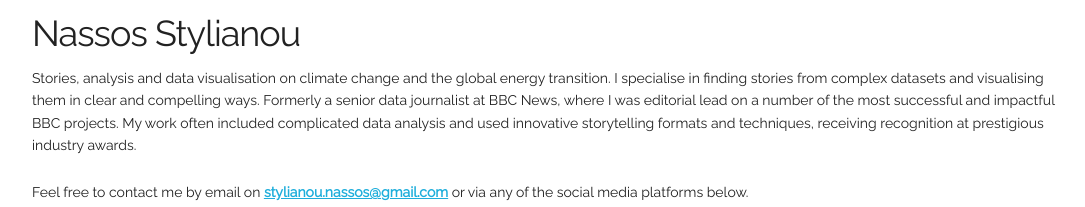
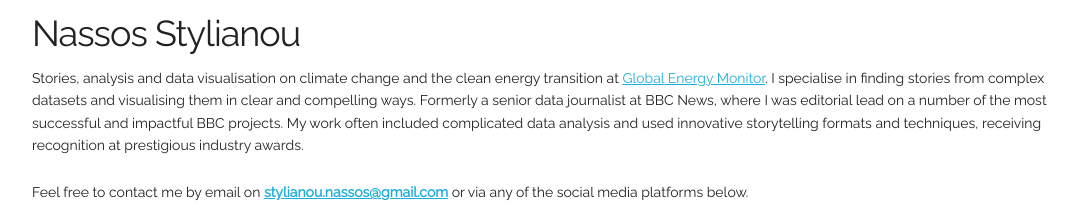
Before and after one commit to nassosstylianou/nassosstylianou.github.io, a plain HTML site: page index.html in a window 1280 px wide. Shown: the top 207 px of the page, without its empty margins (96-1181 px from the left). Drawn offline with Linux system fonts and the light colour scheme.

Commit message:
adds hyperlink

```diff
--- a/index.html
+++ b/index.html
@@ -67,7 +67,7 @@
     <div class="container">
         <div class="row">
             <h3 class="spacer">Nassos Stylianou</h3>
-            <p>Stories, analysis and data visualisation on climate change and the global energy transition. I specialise in finding stories from complex datasets and visualising them in clear and compelling ways. Formerly a senior data journalist at BBC News, where I was editorial lead on a number of the most successful and impactful BBC projects. My work often included complicated data analysis and used innovative storytelling formats and techniques, receiving recognition at prestigious industry  awards.</p>
+            <p>Stories, analysis and data visualisation on climate change and the clean energy transition at <a class="story-link" href="https://globalenergymonitor.org/" target="_blank">Global Energy Monitor</a>. I specialise in finding stories from complex datasets and visualising them in clear and compelling ways. Formerly a senior data journalist at BBC News, where I was editorial lead on a number of the most successful and impactful BBC projects. My work often included complicated data analysis and used innovative storytelling formats and techniques, receiving recognition at prestigious industry  awards.</p>
             <p>Feel free to contact me by email on <strong><a href="mailto:stylianou.nassos@gmail.com">stylianou.nassos@gmail.com</a></strong> or via any of the social media platforms below.
             </p>
 
```
